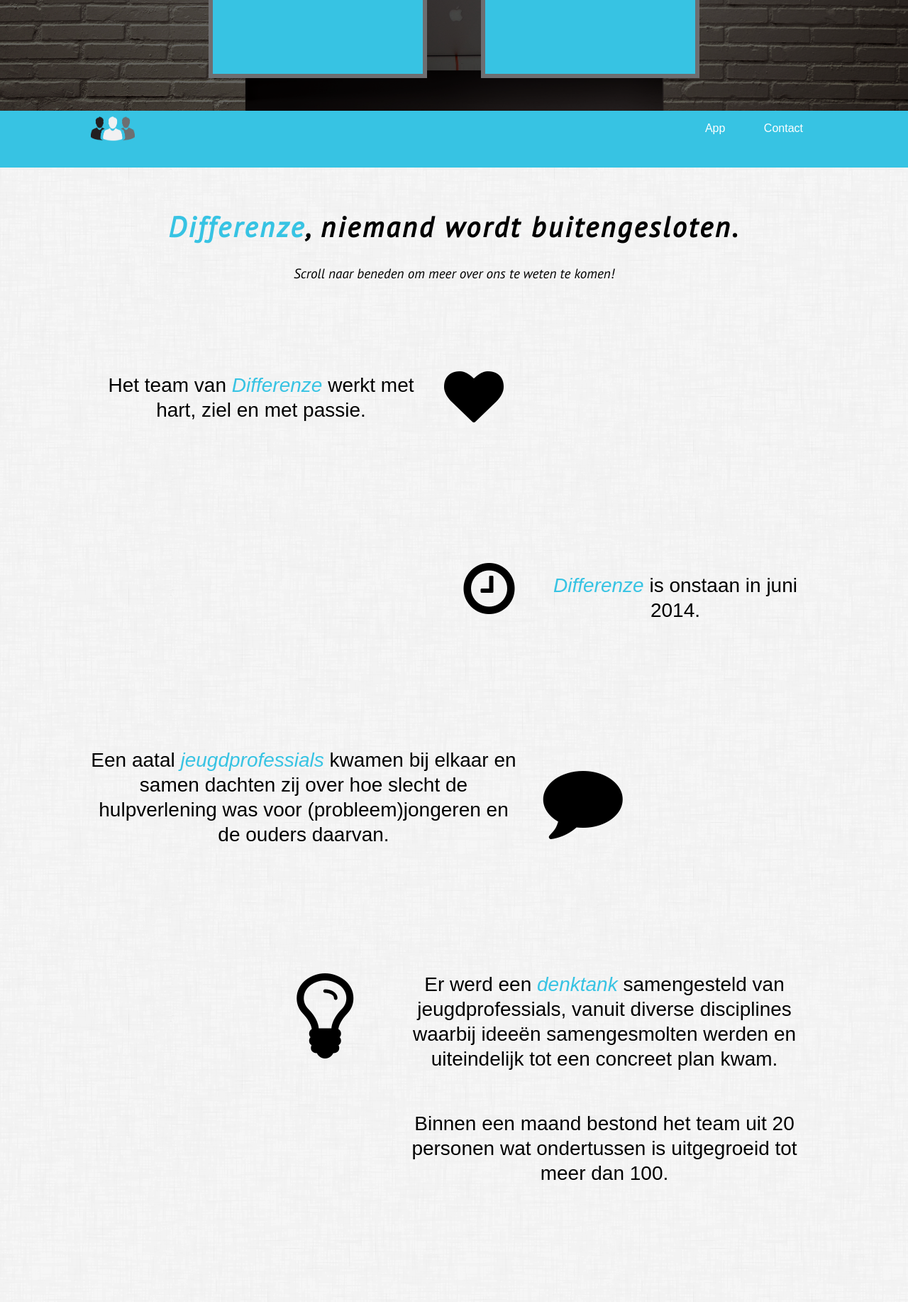
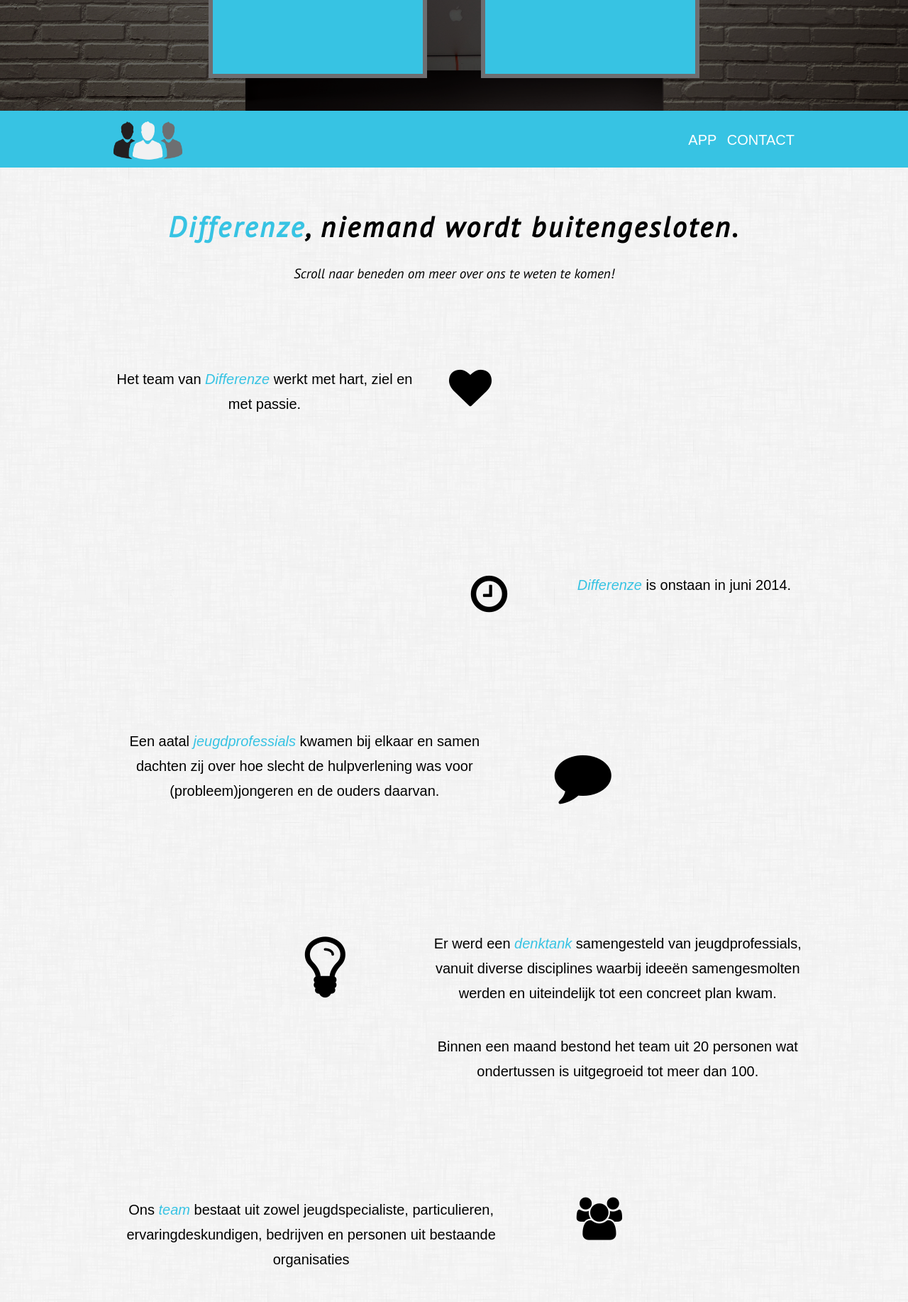
Before and after one commit to fabulousduck/JC-Differenze-Campaign, a PHP site: page / in a window 1280 px wide. Shown: the part 644-2478 px from the top of the page at 71% size. Run offline with PHP 8.4, Linux system fonts and the light colour scheme; some libraries are stand-ins or nearby versions.

Commit message:
Update style.css

```diff
--- a/web/css/style.css
+++ b/web/css/style.css
@@ -200,13 +200,7 @@
     font-size: 125%;
     line-height: 35px;
 }
-<<<<<<< HEAD
-.center i{
-    font-size:4em;
-}
-=======
 
->>>>>>> efbac2116e4ed848132c0b2e338b0eaa8f2472ec
 .hetTeam{
     height: auto;
 }
@@ -222,8 +216,6 @@
     margin-top:0 !important;
 }
 
-<<<<<<< HEAD
-=======
 .hetTeam p, #ontstaan p, #profesionals p, #onsIdee p, #team p, #werkwijze p{
     width:75%;
     border-left: 1px solid #000;
@@ -235,7 +227,6 @@
     float: right;
 }
 
->>>>>>> efbac2116e4ed848132c0b2e338b0eaa8f2472ec
 .hetTeam, #ontstaan, #profesionals, #onsIdee, #team, #werkwijze{
     margin: 20px 0;
 }
@@ -608,12 +628,8 @@
     width:80%;
     margin:0 auto;
 }
-<<<<<<< HEAD
-.hetTeam p, #ontstaan p, #profesionals p, #onsIdee p, #team p, #werkwijze p,.dankzij p,{
-=======
 
 .hetTeam p, #ontstaan p, #profesionals p, #onsIdee p, #team p, #werkwijze p{
->>>>>>> efbac2116e4ed848132c0b2e338b0eaa8f2472ec
     font-size:1em;
     border:none;
     line-height: 35px;
@@ -630,12 +646,10 @@
 }
 #werkwijze p{
     margin: 0;
-    padding:0;
 }
 #wachten{
     width:700px;
     margin-bottom: 120px;
-    margin-top: 120px;
 }
 .video-container {
     position: relative;
@@ -741,7 +752,7 @@
     padding: 4px;
     text-align: center;
     text-transform: uppercase;
-    line-height: 95px;
+    line-height: 100px;
     font-size:2em;
 }
 #buttoons a:first-child{
@@ -750,9 +761,7 @@
 #buttoons a:last-child{
     margin-left: 5px;
 }
-footer.footer{
-    font-size:16px;
-}
+
 }
 @media screen and (min-width:1100px){ /*Laptop*/
 
@@ -844,7 +853,7 @@
 }
 #container{
     background:url('../images/pattern-white.png');
-    height:auto;
+    height:2400px;
     width:100%;
     padding-top: 30px;
 }
@@ -854,11 +863,6 @@
 .wings img{
     width:90%;
     margin:0 auto;
-}
-.center{
-    text-align: center;
-    font-size: 175%;
-    line-height: 35px;
 }
 }
 
@@ -905,20 +909,3 @@
         height: 100vh;
     }
 }
-<<<<<<< HEAD
-
-@media screen and ( max-height: 751px ) , screen and (min-width: 1280px) {
-    .ageButtons {
-    width: 40%;
-    height: 200px;
-    line-height: 130px;
-}
-/*#wrapperHeader img{*/
-/*    width:400px;*/
-/*}*/
-#wrapperHeader h1{
-    font-size:2em;
-}
-}
-=======
->>>>>>> 78cd6d2dd57ee23ec4052b1eb9b1cd75be9c4ac0
```
Also changed, not shown: other parts of web/css/style.css (+42 -16 lines).
